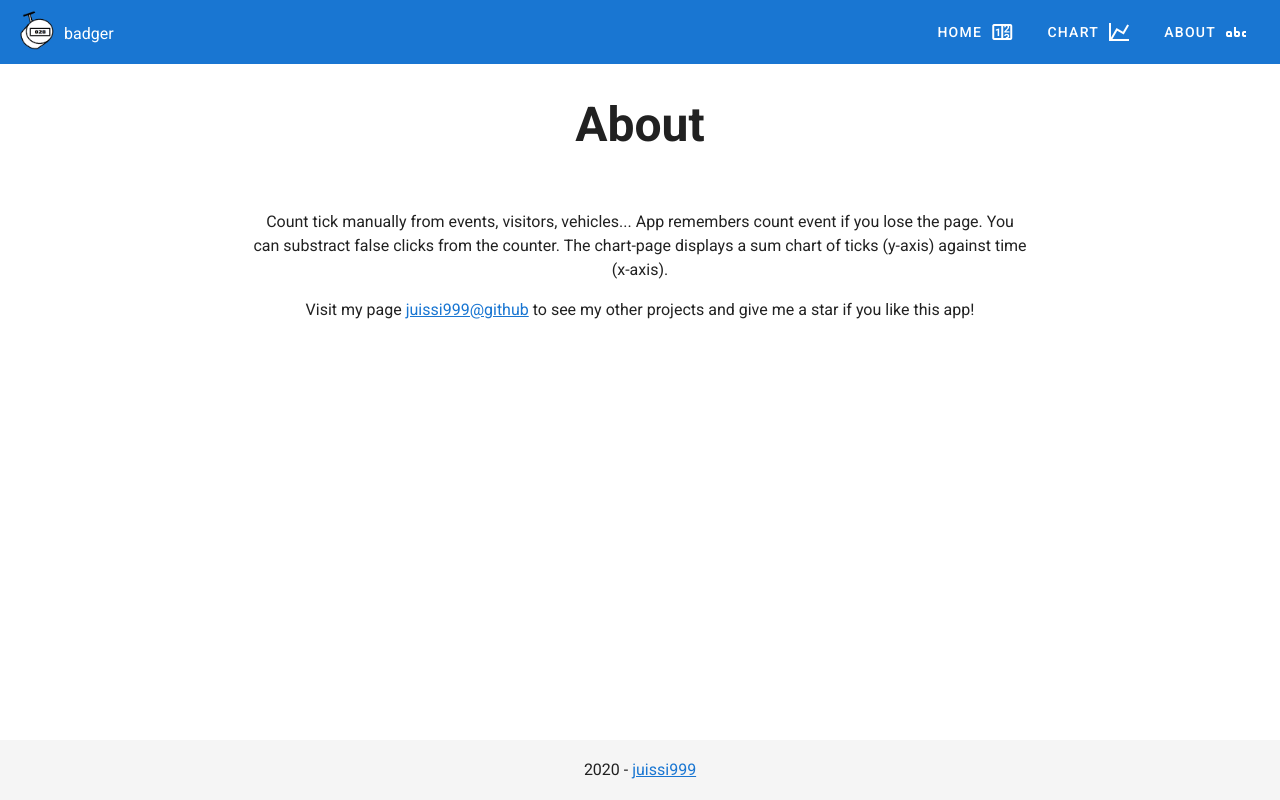
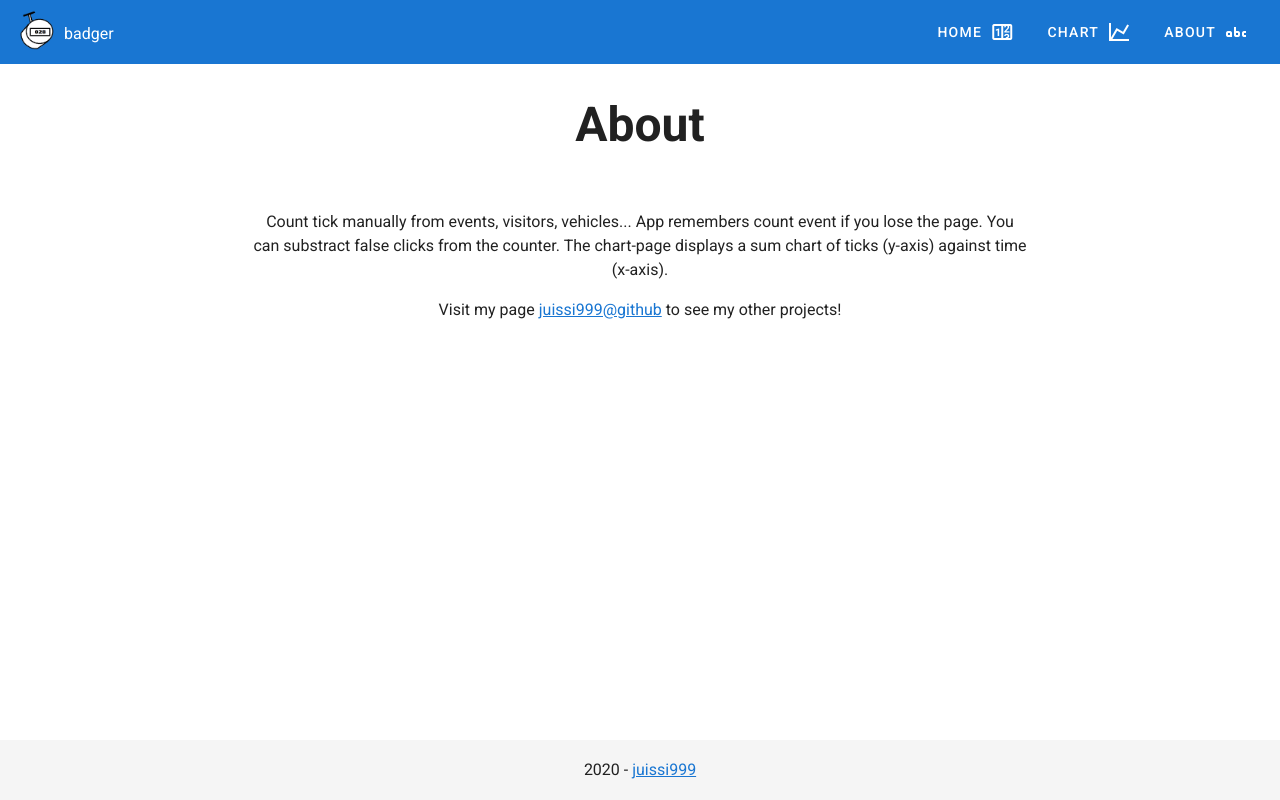
Before and after one commit to juissi999/badger, a Vue app: page /#/chart in a window 1280 px wide. Both pictures are taken after a click on the button "ABOUT". Built offline with nearby package versions, Linux system fonts and the light colour scheme.

Commit message:
Remove give me a star text

```diff
--- a/src/views/About.vue
+++ b/src/views/About.vue
@@ -16,7 +16,7 @@
           <p>
             Visit my page
             <a href="http://github.com/juissi999">juissi999@github</a> to see my
-            other projects and give me a star if you like this app!
+            other projects!
           </p>
         </v-flex>
       </v-col>
```
